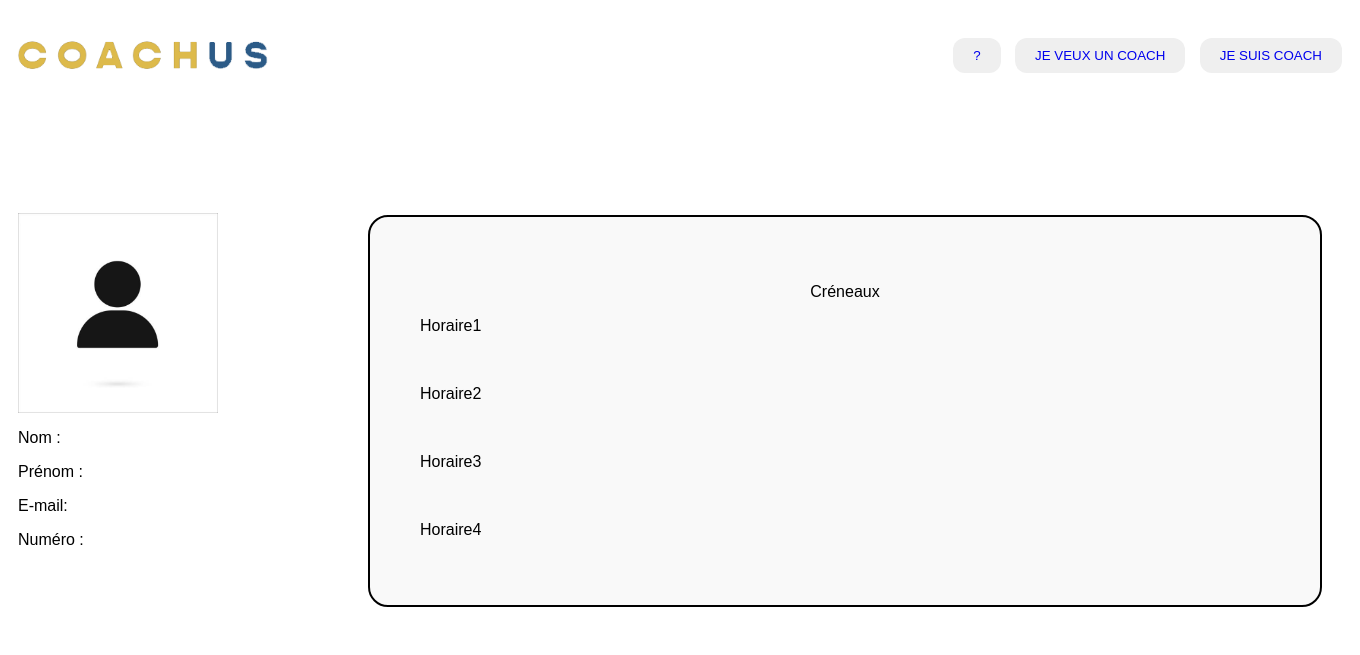
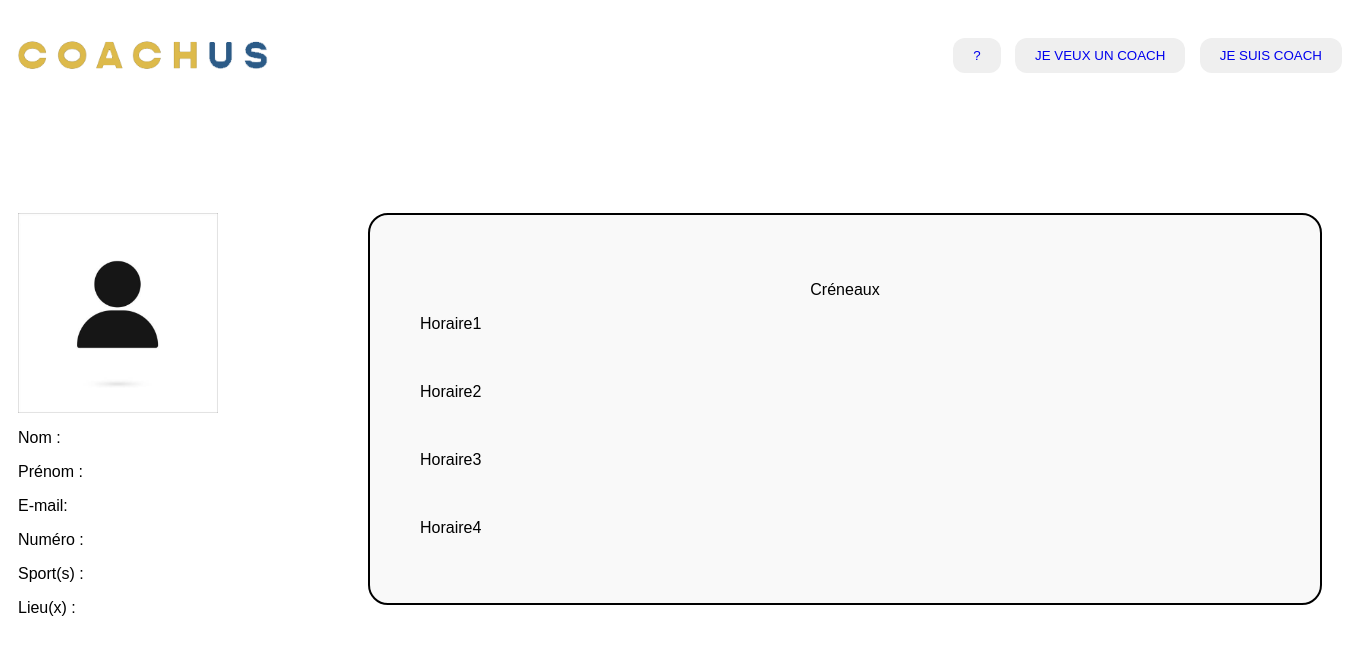
Before and after one commit to Dimmis5/CoachUs, a PHP site: the page made by Profil du coach.html in a window 1360 px wide. Shown: the top 655 px of the page. Run offline with PHP 8.4, Linux system fonts and the light colour scheme.

Commit message:
rajoute et sport + lieux

```diff
--- a/Profil du coach.html
+++ b/Profil du coach.html
@@ -22,6 +22,8 @@
             <p> Prénom :</p>
             <p> E-mail:</p>
             <p> Numéro :</p>
+            <p> Sport(s) :</p>
+            <p> Lieu(x) :</p>
         </div>
         <form>
             <div class="encadrer1">
--- a/style.css
+++ b/style.css
@@ -345,7 +345,7 @@
     border: 2px solid #000;
     border-radius: 20px;
     padding: 50px;
-    margin-top: -350px;
+    margin-top: -420px;
     margin-left: 350px;
     width: 850px;
     background-color: #f9f9f9
```
